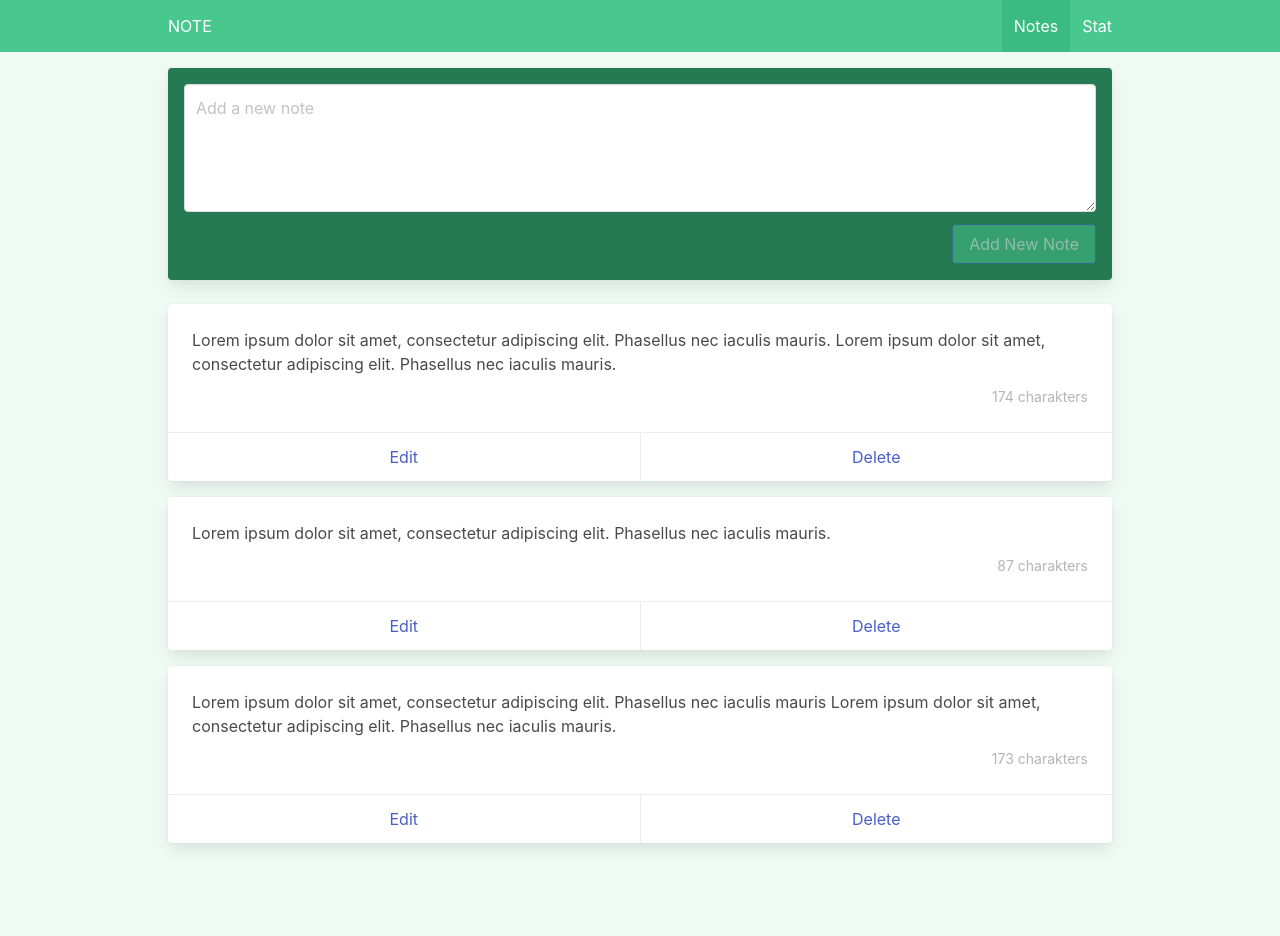
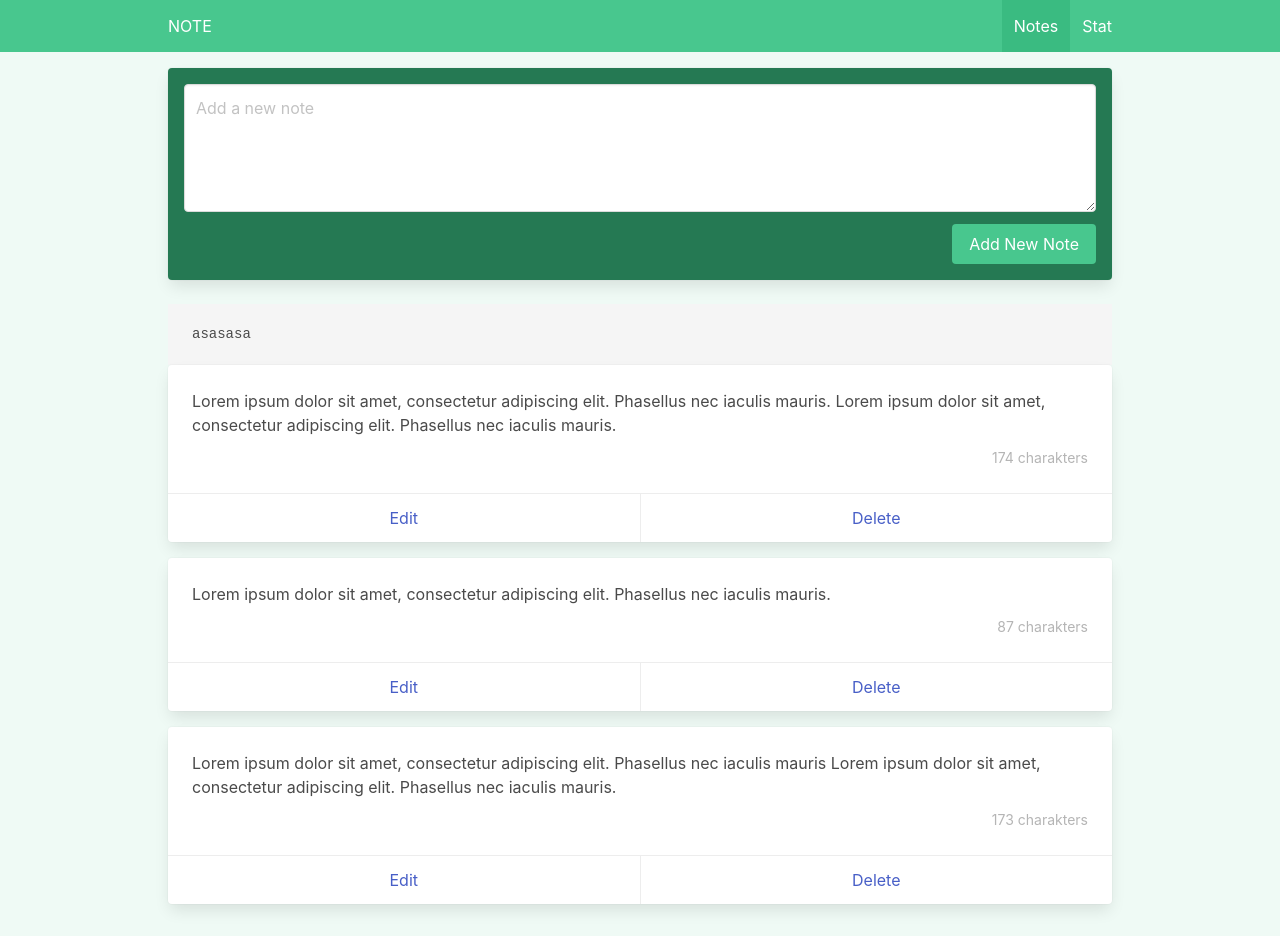
Before and after one commit to KolodziejczykTomasz/v3-course-4, a Vue app: page / in a window 1280 px wide. Before the commit the page ends 875 px from the top, so only its background shows below. Built offline with nearby package versions, Linux system fonts and the light colour scheme.

Commit message:
Add view edit note

```diff
--- a/src/components/Layout/NavBar.vue
+++ b/src/components/Layout/NavBar.vue
@@ -45,7 +45,7 @@
               @click="showMobileNav = !showMobileNav"
               class="navbar-item"
               active-class="is-active"
-              to="/stat"
+              to="/stats"
           >
             Stat
           </RouterLink>
--- /dev/null
+++ b/src/components/Note/AddEditNote.vue
@@ -0,0 +1,35 @@
+<template>
+    <div class="card has-background-success-dark p-4 mb-5">
+
+        <div class="field">
+            <div class="control">
+                <textarea
+                    v-on:= "modelValue"
+                    @input="$emit('update: modelValue', modelValue)"
+                    class="textarea"
+                    placeholder="Add a new note"
+                    ref="newNoteRef"
+                />
+            </div>
+        </div>
+
+        <div class="field is-grouped is-grouped-right">
+            <div class="control">
+                <slot name="buttons"/>
+            </div>
+        </div>
+
+    </div>
+</template>
+<script setup>
+
+const props = defineProps({
+    modelValue: {
+        type: String,
+        required: true
+    }
+})
+
+const emit = defineEmits(['update: modelValue'])
+
+</script>
--- a/src/components/Note/Note.vue
+++ b/src/components/Note/Note.vue
@@ -11,11 +11,12 @@
       </div>
     </div>
     <footer class="card-footer">
-      <a
+      <RouterLink
+          :to="`/editNote/${note.id}`"
           href="#"
           class="card-footer-item"
       >Edit
-      </a>
+      </RouterLink>
       <a
           href="#"
           @click.prevent = "storeNotes.deleteNote(note.id)"
@@ -30,6 +31,7 @@
 
   import {computed} from "vue";
   import {useNotesStore} from "@/stores/storeNotes";
+  import { RouterLink } from "vue-router";
 
 
   const props = defineProps({
--- a/src/router/index.js
+++ b/src/router/index.js
@@ -1,20 +1,26 @@
 import { createRouter, createWebHistory } from 'vue-router'
-import HomeView from '../views/HomeView.vue'
+import ViewNotes from "@/views/ViewNotes.vue";
+import ViewEditNote from "@/views/ViewEditNote.vue";
 
 const router = createRouter({
   history: createWebHistory(import.meta.env.BASE_URL),
   routes: [
     {
-      path: '/',
-      name: 'home',
-      component: HomeView
+      path: "/",
+      name: "note",
+      component: ViewNotes,
     },
     {
-      path: '/stat',
-      name: 'stat',
-      component: () => import('../views/StatView.vue')
-    }
-  ]
-})
+      path: "/editNote/:id",
+      name: "editNote",
+      component: ViewEditNote,
+    },
+    {
+      path: "/stats",
+      name: "stats",
+      component: () => import("../views/ViewStats.vue"),
+    },
+  ],
+});
 
 export default router
--- a/src/views/HomeView.vue
+++ /dev/null
@@ -1,54 +0,0 @@
-<template>
-  <div class="note">
-       <div class="card has-background-success-dark p-4 mb-5">
-
-         <div class="field">
-           <div class="control">
-             <textarea
-                 v-model="newNote"
-                 class="textarea"
-                 placeholder="Add a new note"
-                 ref="newNoteRef"
-             />
-           </div>
-         </div>
-
-         <div class="field is-grouped is-grouped-right">
-           <div class="control">
-             <button
-                 class="button is-link has-background-success"
-                 @click="addNote"
-                 :disabled="!newNote"
-             >
-               Add New Note
-             </button>
-           </div>
-         </div>
-
-       </div>
-          <Note
-            v-for="note in storeNotes.notes"
-            :key="note.id"
-            :note = "note"
-          />
-  </div>
-</template>
-
-<script setup>
-   import {ref} from 'vue'
-   import Note from '@/components/Note/Note.vue'
-   import {useNotesStore} from "@/stores/storeNotes";
-
-   const newNote = ref('');
-   const newNoteRef = ref(null);
-   const storeNotes = useNotesStore();
-
-
-
-   const addNote = () => {
-        storeNotes.addNote(newNote.value)
-        newNote.value=''
-        newNoteRef.value.focus()
-   }
-
-</script>
--- /dev/null
+++ b/src/views/ViewEditNote.vue
@@ -0,0 +1,5 @@
+<template>
+    <div class="edit-note">
+        <h1>Edit note with an id of: {{ $route.params.id }}</h1>
+    </div>
+</template>
--- /dev/null
+++ b/src/views/ViewNotes.vue
@@ -0,0 +1,45 @@
+<template>
+  <div class="note">
+      <AddEditNote
+      v-model="newNote"
+      >
+          <template #buttons>
+              <button
+              @click="addNote"
+              :disabled="!newNote"
+              class="button is-link has-background-success"
+              >
+                Add New Note
+              </button>
+          </template>
+      </AddEditNote>
+
+      <pre>{{ newNote }}</pre>
+          <Note
+            v-for="note in storeNotes.notes"
+            :key="note.id"
+            :note = "note"
+          />
+  </div>
+</template>
+
+<script setup>
+   import {ref} from 'vue';
+   import Note from '@/components/Note/Note.vue';
+   import AddEditNote from '../components/Note/AddEditNote.vue';
+   import {useNotesStore} from "@/stores/storeNotes";
+
+
+   const newNote = ref('asasasa');
+   const newNoteRef = ref(null);
+   const storeNotes = useNotesStore();
+
+
+
+   const addNote = () => {
+        storeNotes.addNote(newNote.value)
+        newNote.value=''
+        newNoteRef.value.focus()
+   }
+
+</script>
```
Also changed, not shown: src/views/ViewStats.vue (renamed from src/views/StatView.vue).
